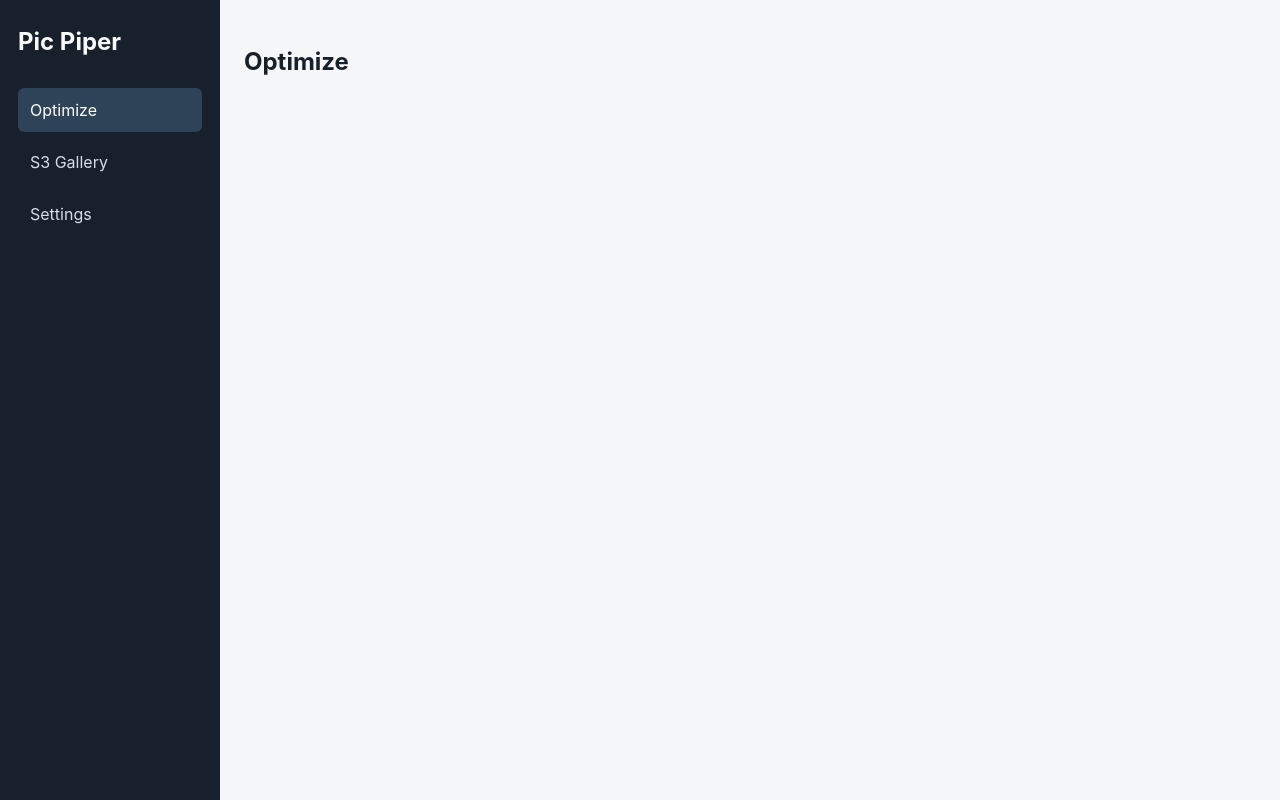
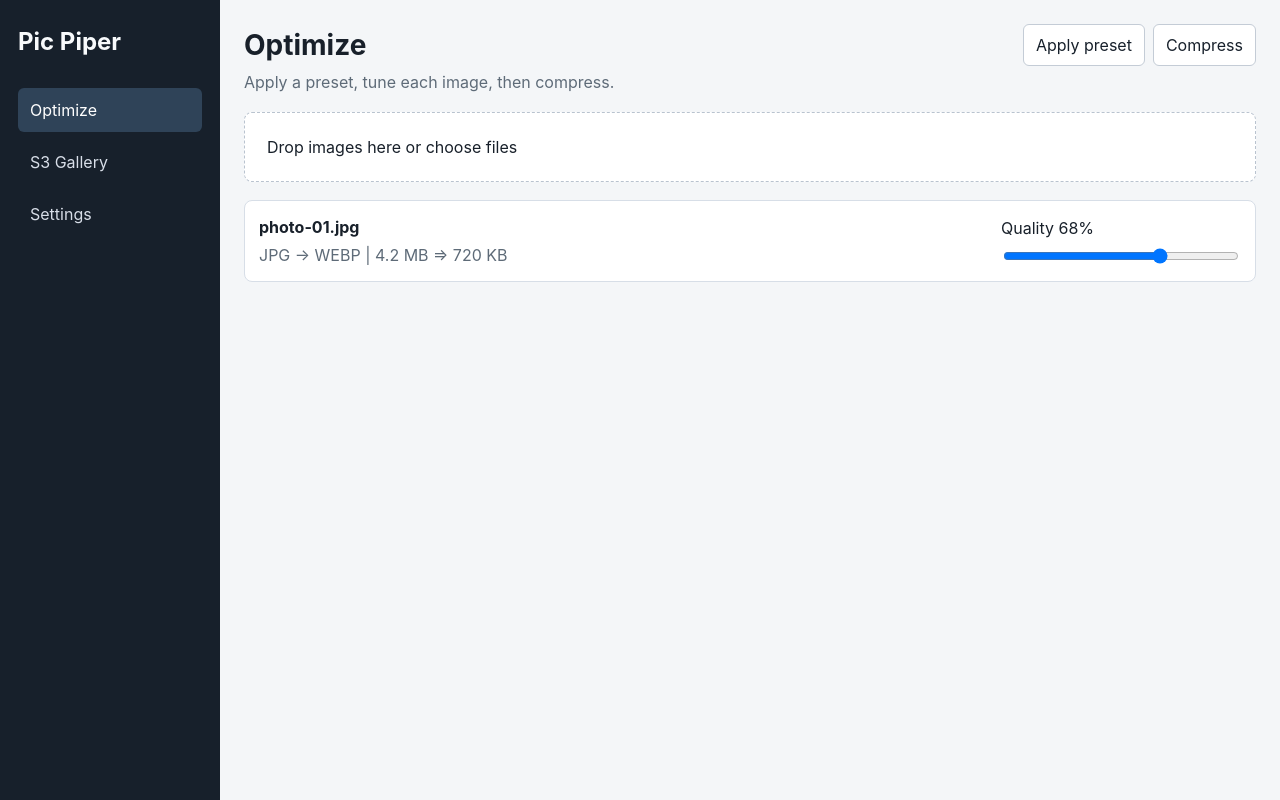
Before and after one commit to frankwei98/PicPiper, a React (Vite) app: page / in a window 1280 px wide. Built offline with nearby package versions, Linux system fonts and the light colour scheme.

Commit message:
feat: add Pic Piper page skeletons

```diff
--- a/src/App.css
+++ b/src/App.css
@@ -71,3 +71,93 @@ select {
   min-width: 0;
   padding: 24px;
 }
+
+.page-stack {
+  display: grid;
+  gap: 18px;
+}
+
+.page-header {
+  align-items: start;
+  display: flex;
+  justify-content: space-between;
+  gap: 16px;
+}
+
+.page-header h2 {
+  margin: 0;
+  font-size: 28px;
+}
+
+.page-header p {
+  color: #5e6b78;
+  margin: 4px 0 0;
+}
+
+.header-actions {
+  display: flex;
+  gap: 8px;
+}
+
+.workspace button {
+  border: 1px solid #c4ccd6;
+  border-radius: 6px;
+  background: #ffffff;
+  color: #17202b;
+  cursor: pointer;
+  padding: 8px 12px;
+}
+
+.workspace button:hover {
+  border-color: #62748a;
+}
+
+.drop-zone,
+.empty-state,
+.panel {
+  border: 1px dashed #b9c3cf;
+  border-radius: 8px;
+  background: #ffffff;
+  padding: 22px;
+}
+
+.item-list {
+  display: grid;
+  gap: 10px;
+}
+
+.image-row {
+  align-items: center;
+  background: #ffffff;
+  border: 1px solid #d7dee7;
+  border-radius: 8px;
+  display: flex;
+  justify-content: space-between;
+  gap: 16px;
+  padding: 14px;
+}
+
+.image-row p {
+  color: #5e6b78;
+  margin: 4px 0 0;
+}
+
+.image-row label {
+  display: grid;
+  gap: 6px;
+  min-width: 240px;
+}
+
+.gallery-toolbar,
+.settings-grid {
+  display: grid;
+  gap: 12px;
+  grid-template-columns: repeat(3, minmax(0, 1fr));
+}
+
+.gallery-toolbar input,
+.gallery-toolbar select {
+  border: 1px solid #c4ccd6;
+  border-radius: 6px;
+  padding: 8px 10px;
+}
--- a/src/App.tsx
+++ b/src/App.tsx
@@ -1,40 +1,20 @@
 import { useState } from "react";
+import { Layout } from "./components/Layout";
+import { S3GalleryPage } from "./features/gallery/S3GalleryPage";
+import { OptimizePage } from "./features/optimize/OptimizePage";
+import { SettingsPage } from "./features/settings/SettingsPage";
+import type { AppView } from "./types";
 import "./App.css";
 
-type View = "optimize" | "gallery" | "settings";
-
-const NAV_ITEMS: Array<{ id: View; label: string }> = [
-  { id: "optimize", label: "Optimize" },
-  { id: "gallery", label: "S3 Gallery" },
-  { id: "settings", label: "Settings" },
-];
-
 function App() {
-  const [view, setView] = useState<View>("optimize");
+  const [view, setView] = useState<AppView>("optimize");
 
   return (
-    <main className="app-shell">
-      <aside className="sidebar">
-        <h1>Pic Piper</h1>
-        <nav aria-label="Main navigation">
-          {NAV_ITEMS.map((item) => (
-            <button
-              className={view === item.id ? "nav-button active" : "nav-button"}
-              key={item.id}
-              onClick={() => setView(item.id)}
-              type="button"
-            >
-              {item.label}
-            </button>
-          ))}
-        </nav>
-      </aside>
-      <section className="workspace">
-        {view === "optimize" && <h2>Optimize</h2>}
-        {view === "gallery" && <h2>S3 Gallery</h2>}
-        {view === "settings" && <h2>Settings</h2>}
-      </section>
-    </main>
+    <Layout activeView={view} onViewChange={setView}>
+      {view === "optimize" && <OptimizePage />}
+      {view === "gallery" && <S3GalleryPage />}
+      {view === "settings" && <SettingsPage />}
+    </Layout>
   );
 }
 
--- /dev/null
+++ b/src/components/Layout.tsx
@@ -0,0 +1,36 @@
+import type { AppView } from "../types";
+
+const NAV_ITEMS: Array<{ id: AppView; label: string }> = [
+  { id: "optimize", label: "Optimize" },
+  { id: "gallery", label: "S3 Gallery" },
+  { id: "settings", label: "Settings" },
+];
+
+interface LayoutProps {
+  activeView: AppView;
+  children: React.ReactNode;
+  onViewChange: (view: AppView) => void;
+}
+
+export function Layout({ activeView, children, onViewChange }: LayoutProps) {
+  return (
+    <main className="app-shell">
+      <aside className="sidebar">
+        <h1>Pic Piper</h1>
+        <nav aria-label="Main navigation">
+          {NAV_ITEMS.map((item) => (
+            <button
+              className={activeView === item.id ? "nav-button active" : "nav-button"}
+              key={item.id}
+              onClick={() => onViewChange(item.id)}
+              type="button"
+            >
+              {item.label}
+            </button>
+          ))}
+        </nav>
+      </aside>
+      <section className="workspace">{children}</section>
+    </main>
+  );
+}
--- /dev/null
+++ b/src/features/gallery/S3GalleryPage.tsx
@@ -0,0 +1,21 @@
+export function S3GalleryPage() {
+  return (
+    <div className="page-stack">
+      <header className="page-header">
+        <div>
+          <h2>S3 Gallery</h2>
+          <p>Browse a profile and prefix, then copy URLs or manage images.</p>
+        </div>
+        <button type="button">Upload local images</button>
+      </header>
+      <section className="gallery-toolbar">
+        <select aria-label="Profile">
+          <option>Choose profile</option>
+        </select>
+        <input aria-label="Prefix" placeholder="images/2026/06" />
+        <input aria-label="Search current prefix" placeholder="Search current prefix" />
+      </section>
+      <section className="empty-state">No profile selected.</section>
+    </div>
+  );
+}
--- /dev/null
+++ b/src/features/optimize/OptimizePage.tsx
@@ -0,0 +1,88 @@
+import { useState } from "react";
+import type { OptimizeItem } from "../../types";
+
+const DEFAULT_SETTINGS = {
+  targetFormat: "webp" as const,
+  quality: 68,
+  maxWidth: 1600,
+  maxHeight: 1600,
+  allowUpscale: false,
+  removeGps: true,
+};
+
+const SAMPLE_ITEMS: OptimizeItem[] = [
+  {
+    id: "sample-1",
+    sourcePath: "/sample/photo-01.jpg",
+    fileName: "photo-01.jpg",
+    sourceFormat: "jpg",
+    originalBytes: 4_200_000,
+    estimatedBytes: 720_000,
+    status: "pending",
+    settings: DEFAULT_SETTINGS,
+  },
+];
+
+export function OptimizePage() {
+  const [items, setItems] = useState<OptimizeItem[]>(SAMPLE_ITEMS);
+
+  const updateQuality = (id: string, quality: number) => {
+    setItems((current) =>
+      current.map((item) =>
+        item.id === id
+          ? {
+              ...item,
+              estimatedBytes: Math.round(item.originalBytes * (quality / 100) * 0.25),
+              settings: { ...item.settings, quality },
+            }
+          : item,
+      ),
+    );
+  };
+
+  return (
+    <div className="page-stack">
+      <header className="page-header">
+        <div>
+          <h2>Optimize</h2>
+          <p>Apply a preset, tune each image, then compress.</p>
+        </div>
+        <div className="header-actions">
+          <button type="button">Apply preset</button>
+          <button type="button">Compress</button>
+        </div>
+      </header>
+
+      <section className="drop-zone">Drop images here or choose files</section>
+
+      <section className="item-list" aria-label="Images to optimize">
+        {items.map((item) => (
+          <article className="image-row" key={item.id}>
+            <div>
+              <strong>{item.fileName}</strong>
+              <p>
+                {item.sourceFormat.toUpperCase()} -&gt; {item.settings.targetFormat.toUpperCase()} |{" "}
+                {formatBytes(item.originalBytes)} =&gt; {formatBytes(item.estimatedBytes ?? 0)}
+              </p>
+            </div>
+            <label>
+              Quality {item.settings.quality}%
+              <input
+                max={100}
+                min={1}
+                onChange={(event) => updateQuality(item.id, Number(event.currentTarget.value))}
+                type="range"
+                value={item.settings.quality}
+              />
+            </label>
+          </article>
+        ))}
+      </section>
+    </div>
+  );
+}
+
+function formatBytes(bytes: number) {
+  if (bytes >= 1_000_000) return `${(bytes / 1_000_000).toFixed(1)} MB`;
+  return `${Math.round(bytes / 1_000)} KB`;
+}
--- /dev/null
+++ b/src/features/settings/SettingsPage.tsx
@@ -0,0 +1,22 @@
+export function SettingsPage() {
+  return (
+    <div className="page-stack">
+      <header className="page-header">
+        <div>
+          <h2>Settings</h2>
+          <p>Manage S3 profiles, presets, naming, and output defaults.</p>
+        </div>
+      </header>
+      <section className="settings-grid">
+        <article className="panel">
+          <h3>Profiles</h3>
+          <p>No profiles configured.</p>
+        </article>
+        <article className="panel">
+          <h3>Naming template</h3>
+          <code>{"{yyyy}/{mm}/{slug}-{hash}.{ext}"}</code>
+        </article>
+      </section>
+    </div>
+  );
+}
--- /dev/null
+++ b/src/types.ts
@@ -0,0 +1,54 @@
+export type AppView = "optimize" | "gallery" | "settings";
+
+export type ImageFormat = "jpg" | "png" | "webp" | "avif" | "heif";
+
+export type ImageStatus = "pending" | "ready" | "compressing" | "compressed" | "failed";
+
+export interface CompressionSettings {
+  targetFormat: ImageFormat;
+  quality: number;
+  maxWidth: number;
+  maxHeight: number;
+  allowUpscale: boolean;
+  removeGps: boolean;
+}
+
+export interface OptimizeItem {
+  id: string;
+  sourcePath: string;
+  fileName: string;
+  sourceFormat: ImageFormat | "unknown";
+  originalBytes: number;
+  estimatedBytes?: number;
+  outputBytes?: number;
+  outputPath?: string;
+  outputFileName?: string;
+  status: ImageStatus;
+  warning?: string;
+  error?: string;
+  settings: CompressionSettings;
+}
+
+export interface CompressionResult {
+  items: OptimizeItem[];
+  totalOriginalBytes: number;
+  totalOutputBytes: number;
+}
+
+export interface S3ProfileSummary {
+  id: string;
+  name: string;
+  bucket: string;
+  endpoint: string;
+  region: string;
+  defaultPrefix: string;
+  publicBaseUrl?: string;
+}
+
+export interface GalleryObject {
+  key: string;
+  size: number;
+  lastModified?: string;
+  publicUrl?: string;
+  isImage: boolean;
+}
```
Also changed, not shown: 1 other file (tests, documents, lock files or other folders).
